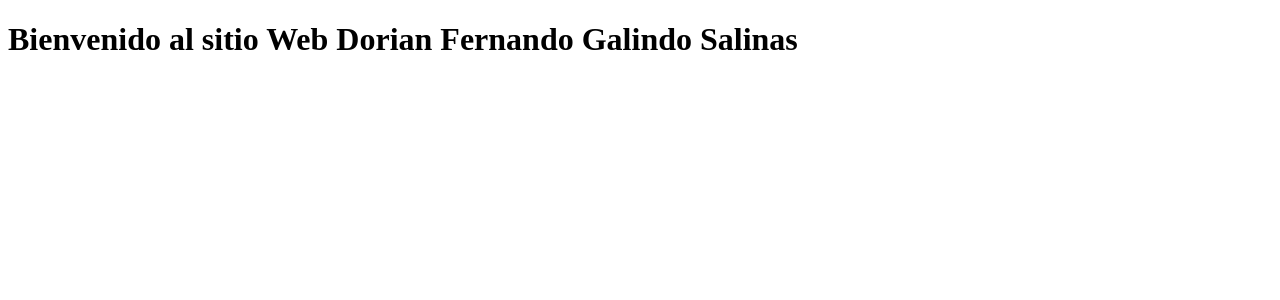
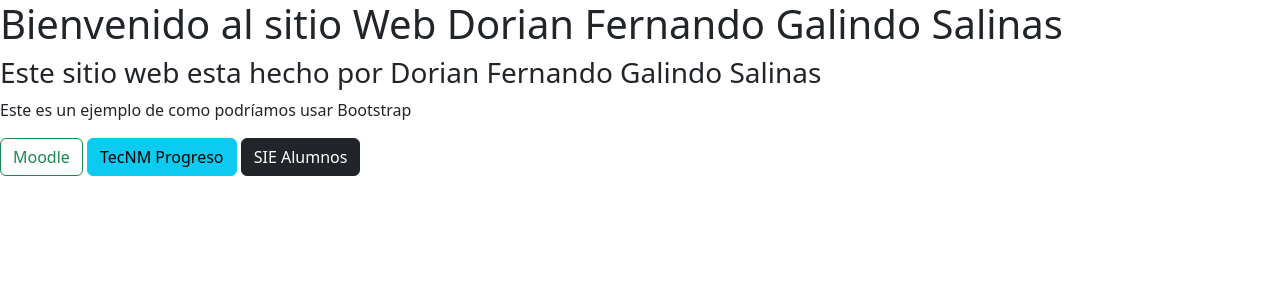
Before and after one commit to DorianFGS/Proyecto1, a Flask app: page /plantilla in a window 1280 px wide. Shown: the top 300 px of the page. Run offline with Flask 3, Linux system fonts and the light colour scheme.

Commit message:
Se agregó Bootstrap y se añadieron tres botones de ejemplo

```diff
--- a/src/templates/pagina1.html
+++ b/src/templates/pagina1.html
@@ -4,9 +4,16 @@
     <meta charset="UTF-8">
     <meta http-equiv="X-UA-Compatible" content="IE=edge">
     <meta name="viewport" content="width=device-width, initial-scale=1.0">
+    <link href="https://cdn.jsdelivr.net/npm/bootstrap@5.3.3/dist/css/bootstrap.min.css" rel="stylesheet" integrity="sha384-QWTKZyjpPEjISv5WaRU9OFeRpok6YctnYmDr5pNlyT2bRjXh0JMhjY6hW+ALEwIH" crossorigin="anonymous">
     <title>{{data.titulo}}</title>
 </head>
 <body>
   <h1>{{data.mensaje}} {{data.nombre}}</h1>
+  <h3>Este sitio web esta hecho por {{data.nombre}}</h3>
+  <p>Este es un ejemplo de como podríamos usar Bootstrap</p>
+  <a type="button" class="btn btn-outline-success" href="http://moodle.progreso.tecnm.mx/moodle/">Moodle</a>
+  <a type="button" class="btn btn-info" href="https://www.progreso.tecnm.mx">TecNM Progreso</a>
+  <a type="button" class="btn btn-dark" href="http://sie.progreso.tecnm.mx/cgi-bin/sie.pl?Opc=PINDEXESTUDIANTE&psie=intertec&dummy=0">SIE Alumnos</a>
+  <script src="https://cdn.jsdelivr.net/npm/bootstrap@5.3.3/dist/js/bootstrap.bundle.min.js" integrity="sha384-YvpcrYf0tY3lHB60NNkmXc5s9fDVZLESaAA55NDzOxhy9GkcIdslK1eN7N6jIeHz" crossorigin="anonymous"></script>
 </body>
 </html>
```
